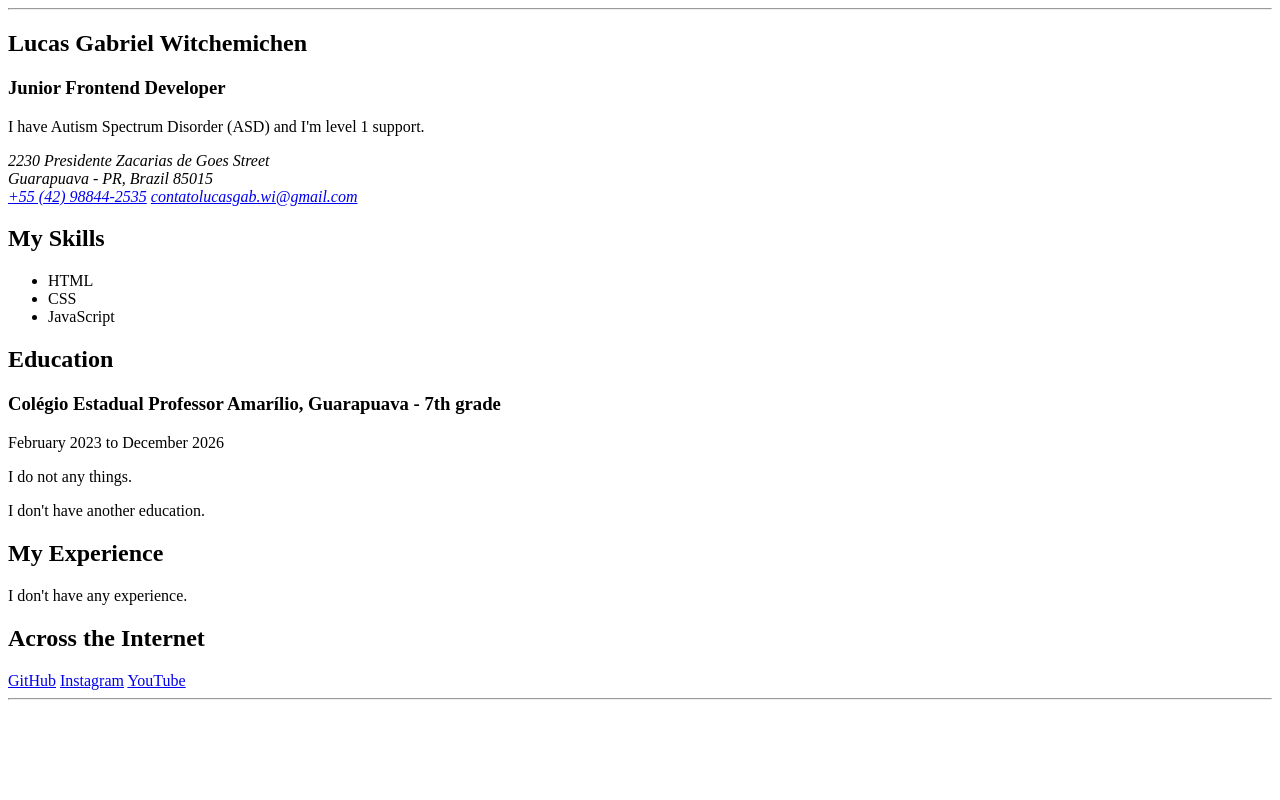
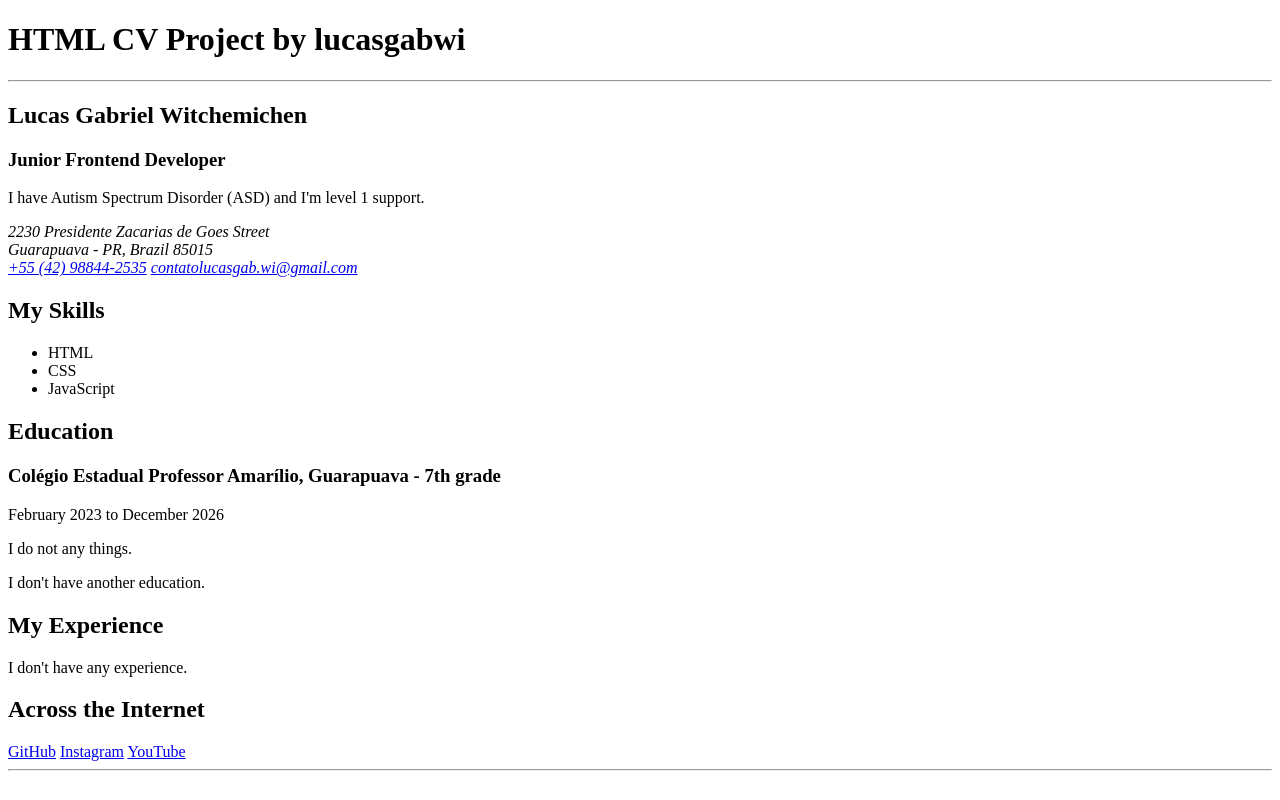
Before and after one commit to lucasgabwi/HTML-CV-Project, a plain HTML site: page index.html in a window 1280 px wide. Drawn offline with Linux system fonts and the light colour scheme.

Commit message:
Atualizando o HTML

```diff
--- a/index.html
+++ b/index.html
@@ -3,14 +3,19 @@
 <head>
     <meta charset="UTF-8">
     <meta name="viewport" content="width=device-width, initial-scale=1.0">
+    <meta name="description" content="A HTML CV Project with HTML.">
+    <meta name="author" content="Lucas Gabriel Witchemichen (lucasgabwi)">
+    <meta name="keywords" content="HTML CV Project, CV Project, Lucas Gabriel Witchemichen, HTML CV Project by lucasgabwi, lucasgabwi, html cv project, cv project, lucas gabriel witchemichen html cv project by lucasgabwi">
     <title>HTML CV Project by lucasgabwi</title>
 </head>
 <body>
+    <h1>HTML CV Project by lucasgabwi</h1>
+
     <hr>
 
     <main>
         <section class="about__me">
-            <h1>Lucas Gabriel Witchemichen</h1>
+            <h2>Lucas Gabriel Witchemichen</h2>
             <h3>Junior Frontend Developer</h3>
             <p>I have Autism Spectrum Disorder (ASD) and I'm level 1 support.</p>
             <address>
```
